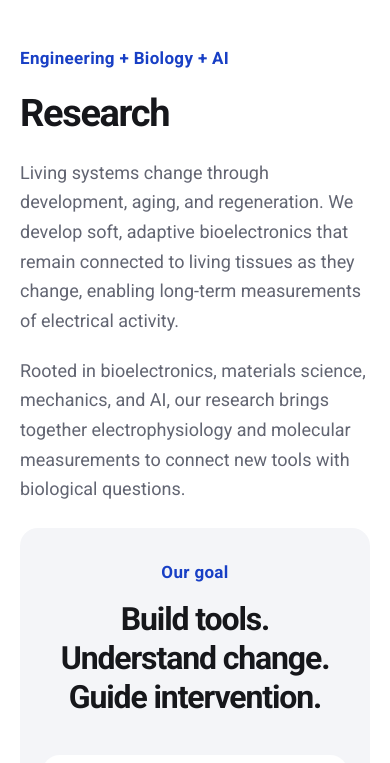
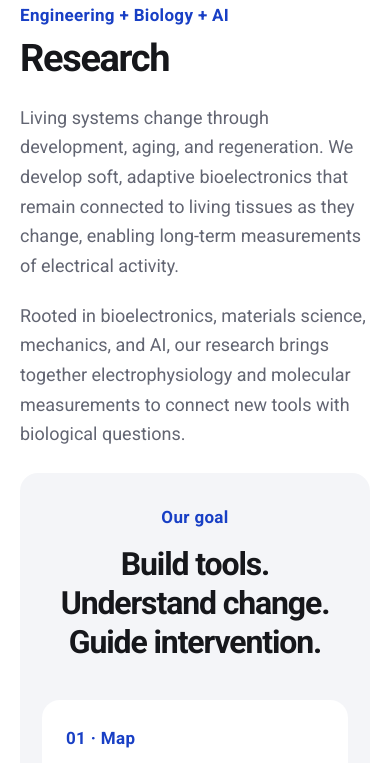
Before and after one commit to haosheng-lab/haosheng-lab.github.io, a plain HTML site: page about.html in a window 390 px wide. Shown: the part 72-835 px from the top of the page. Drawn offline with Linux system fonts and the light colour scheme.

Commit message:
Align research heading and tighten page title spacing

```diff
--- a/lab.css
+++ b/lab.css
@@ -1,6 +1,6 @@
 /* Sheng Lab — original presentation design. All fonts are locally bundled. */
 :root {
-  --page-width:1160px;--page-gutter:48px;--intro-top:144px;
+  --page-width:1160px;--page-gutter:48px;--intro-top:130px;
   --sans:'Roboto',Arial,Helvetica,sans-serif;
   --serif:var(--sans);
   --ink:#16171b;--muted:#626572;--line:#e2e5eb;
@@ -282,7 +282,7 @@ a:focus-visible,button:focus-visible{outline:3px solid #6580ed;outline-offset:5p
 @media(max-width:1300px){.desktop-nav{gap:18px}.nav-inner{gap:20px}}
 @media(max-width:1300px){.desktop-nav{display:none}#hamburger{display:block}}
 @media(max-width:760px){
- :root{--title:clamp(38px,8.5vw,52px);--section:32px;--subheading:24px;--lead:18px;--body:17px;--page-gutter:24px;--intro-top:116px}
+ :root{--title:clamp(38px,8.5vw,52px);--section:32px;--subheading:24px;--lead:18px;--body:17px;--page-gutter:24px;--intro-top:109px}
  .nav-inner{height:68px}.brand{font-size:20px}.brand img{width:44px;height:44px}
  .home-intro{padding-top:125px}.hero-eyebrow{font-size:12px;margin-bottom:24px}
  .home .home-intro{padding-top:120px;padding-bottom:32px;min-height:100svh}
@@ -382,3 +382,6 @@ html[lang="zh-CN"] .hero-title-line lab-text{white-space:pre-line}
 .home .hero-motto{margin:22px 0 0;color:#c8d9f5;font-size:clamp(16px,1.6vw,22px);line-height:1.5;font-weight:400;letter-spacing:.01em}
 @media(max-width:760px){.home .hero-motto{margin-top:18px;font-size:17px}}
 @media(max-height:650px){.home .hero-motto{margin-top:12px;font-size:16px}}
+
+/* Align the Research title with other page titles; lift its discipline label. */
+.page-about .page-intro{position:relative}.page-about .research-disciplines{position:absolute;top:calc(var(--intro-top) - 42px);left:0;margin:0;line-height:1.5}@media(max-width:700px){.page-about .research-disciplines{top:calc(var(--intro-top) - 34px)}}
```
